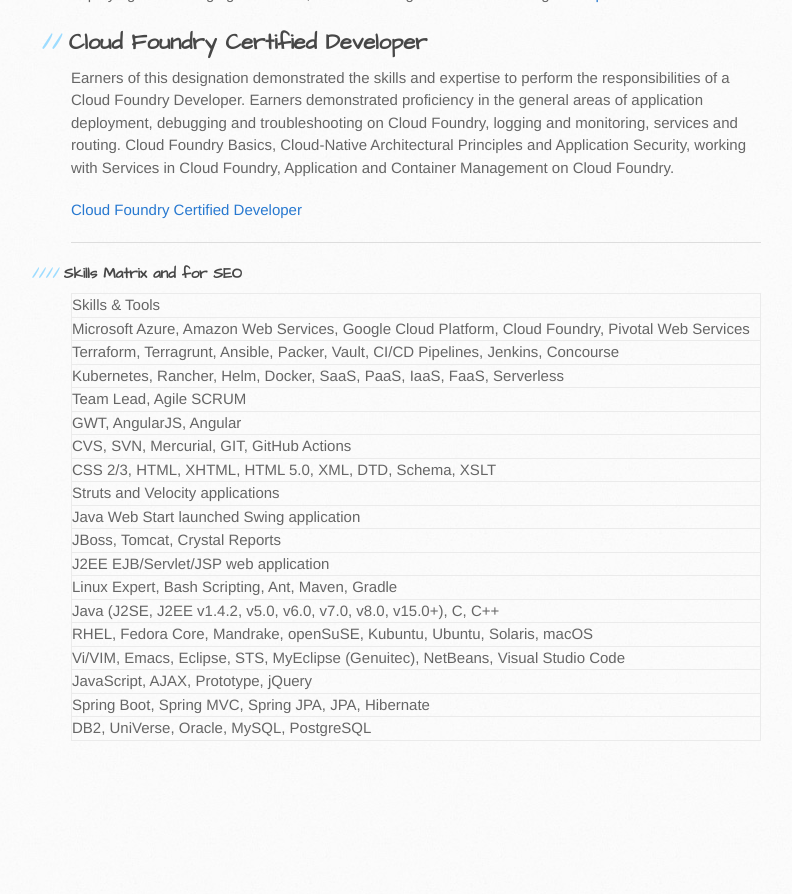
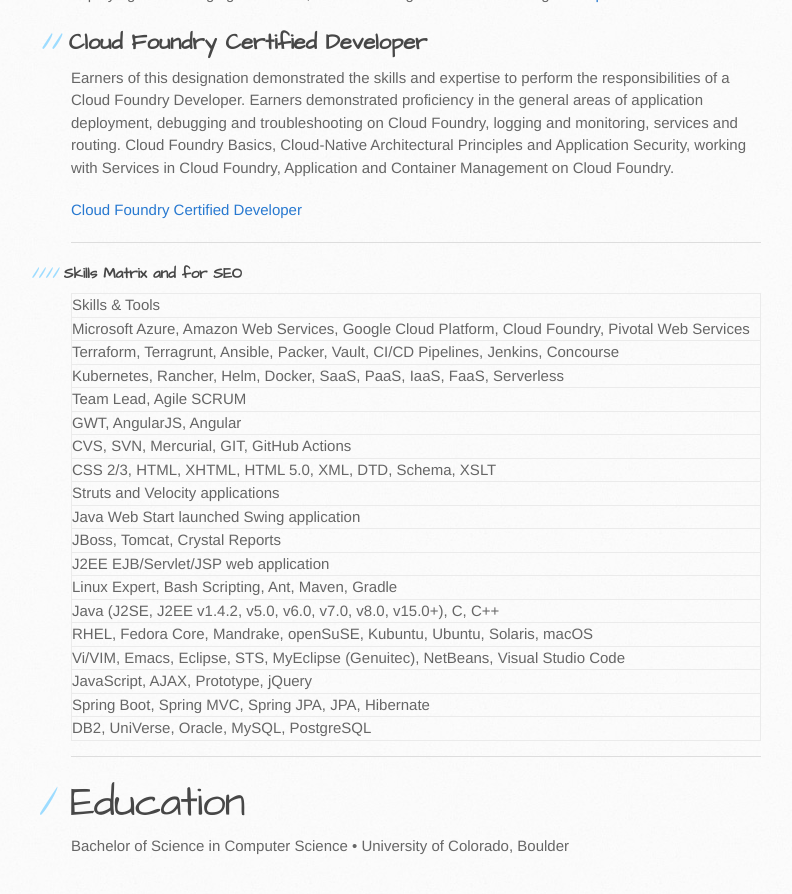
Before and after one commit to abonny/abonny.github.io, a Jekyll site: the page built from architect/index.md, in a window 1280 px wide and 900 px high, scrolled down 2769 px. Shown: the top 894 px of the window, without its empty margins (99-891 px from the left). Built offline with Jekyll 4.4.1, drawn with Linux system fonts in a browser that asks for light colours; our own code applies the rules of GitHub Pages for plain Markdown files; before the commit the page ends 3532 px from its top, so only the background shows below that.

Commit message:
Adding education

```diff
--- a/architect/index.md
+++ b/architect/index.md
@@ -92,3 +92,8 @@ Earners of this designation demonstrated the skills and expertise to perform the
 | JavaScript, AJAX, Prototype, jQuery |
 | Spring Boot, Spring MVC, Spring JPA, JPA, Hibernate |
 | DB2, UniVerse, Oracle, MySQL, PostgreSQL |
+
+***
+
+# Education
+Bachelor of Science in Computer Science • University of Colorado, Boulder
```
